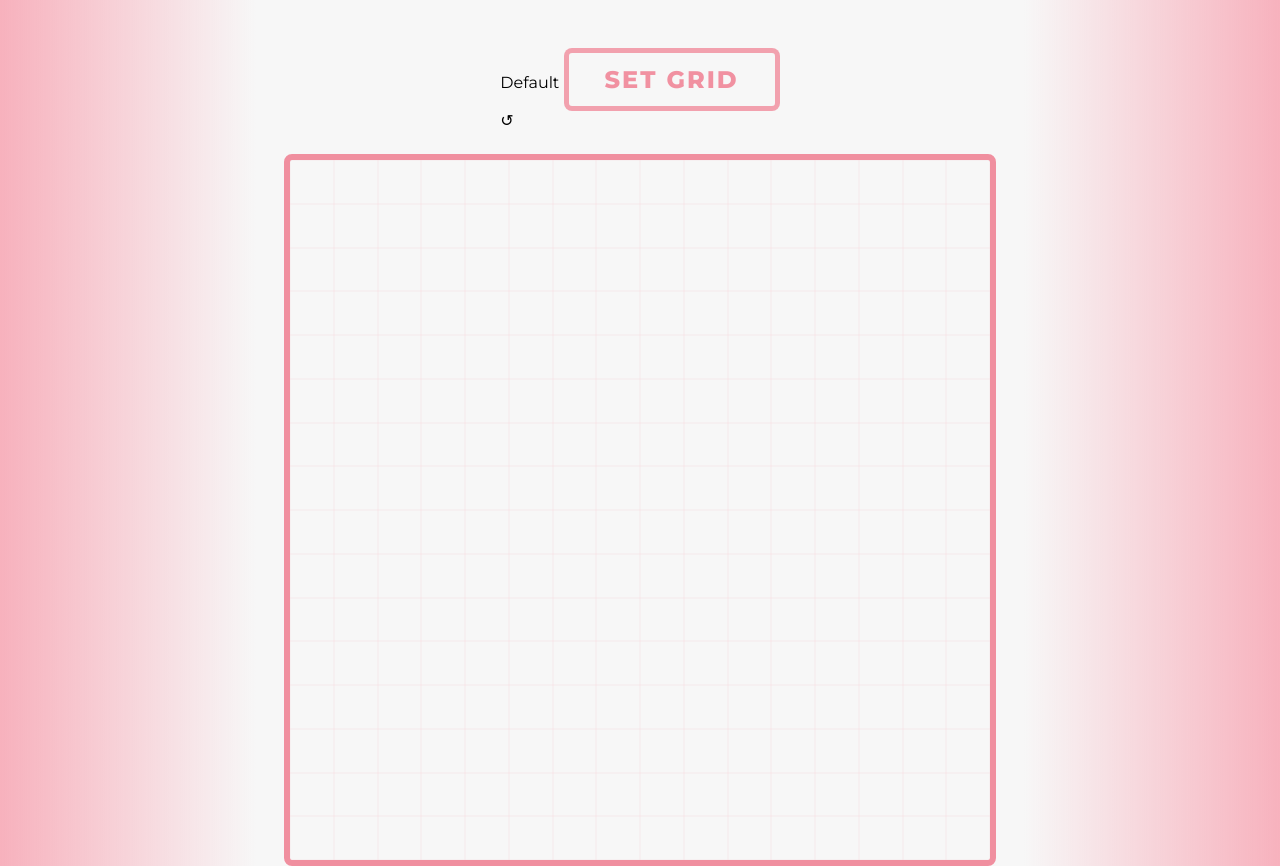
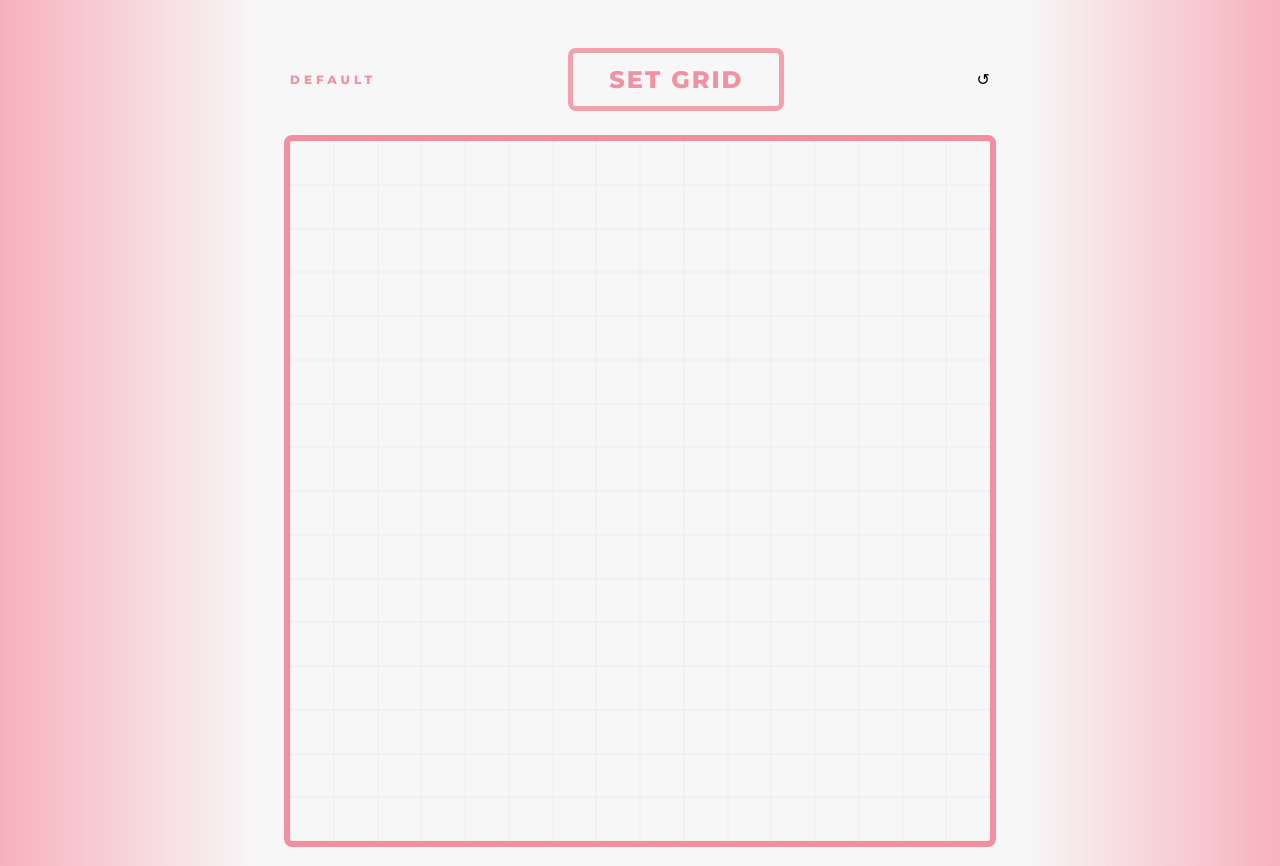
Before and after one commit to Tyrmundr/etch_a_sketch, a plain HTML site: page index.html in a window 1280 px wide. Shown: the top 866 px of the page. Drawn offline with Linux system fonts and the light colour scheme.

Commit message:
Add rules for mode showcase, position its container

```diff
--- a/style.css
+++ b/style.css
@@ -29,6 +29,21 @@ body {
     align-items: center;
     justify-content: space-between;
     gap: 24px;
+}
+
+.interface {
+    display: flex;
+    align-items: center;
+    justify-content: space-between;
+    width: 700px;
+}
+
+.mode {
+    text-transform: uppercase;
+    letter-spacing: 4px;
+    font-size: 12px;
+    font-weight: 700;
+    color: rgb(237, 76, 103, .6);
 }
 
 .grid {
```
